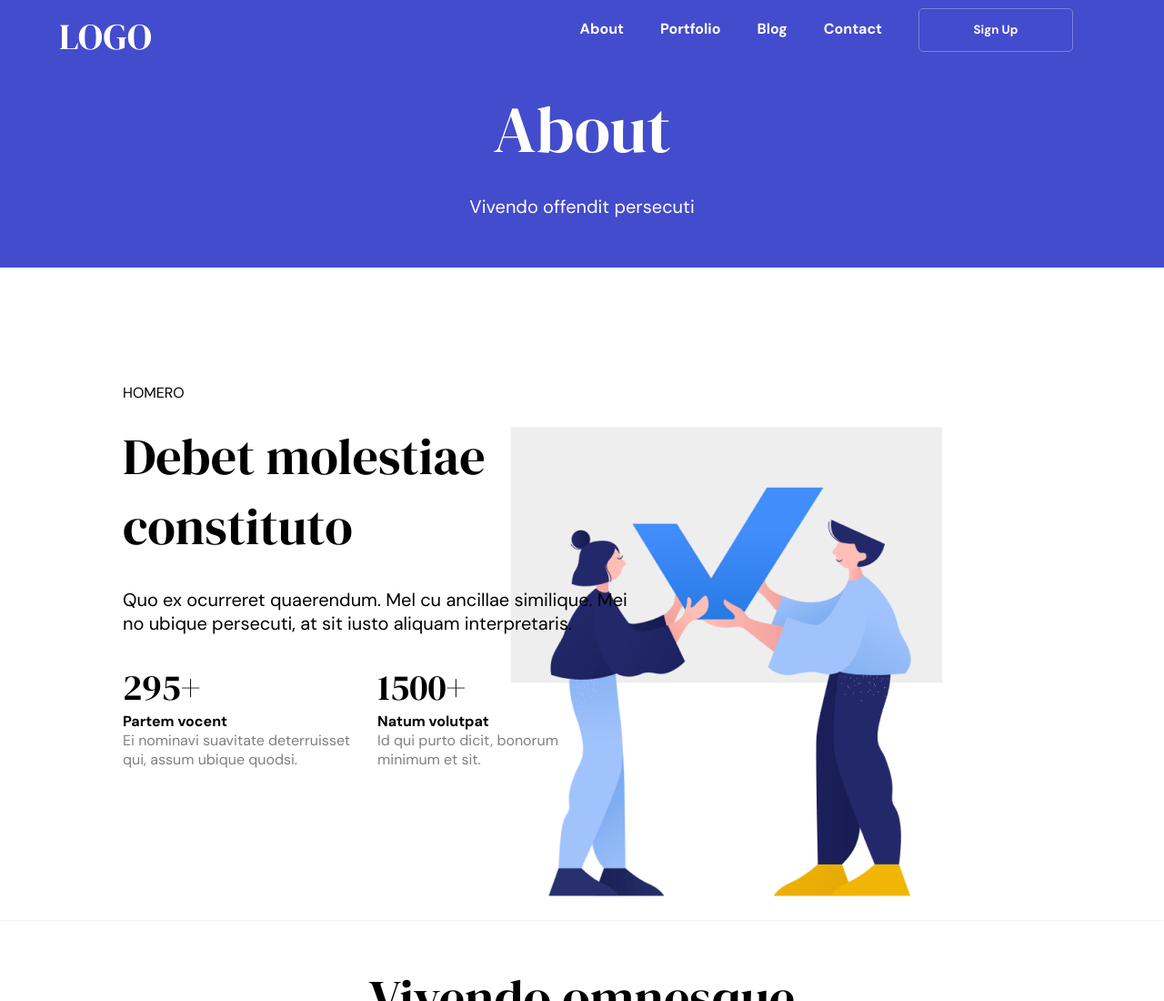
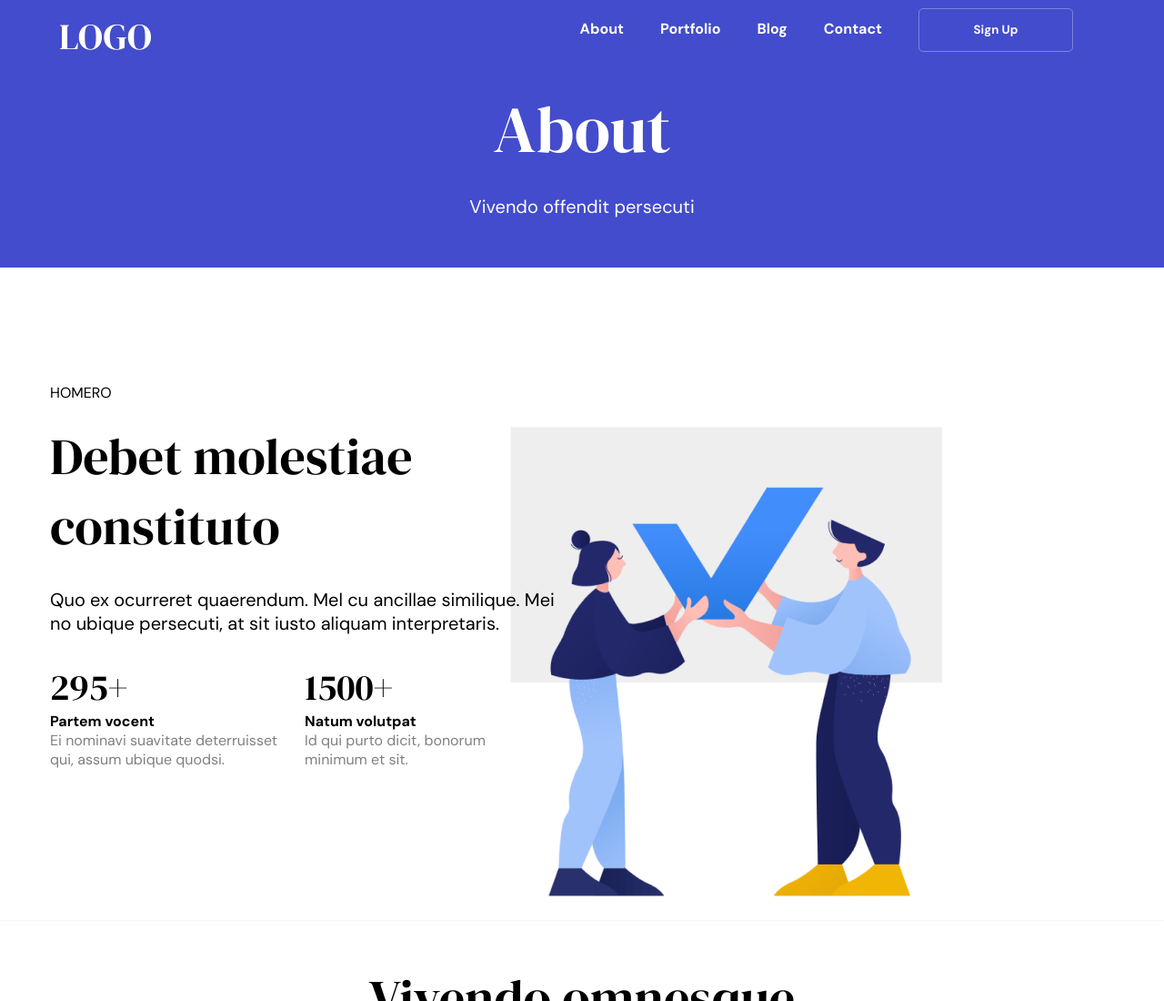
Before and after one commit to thekadiroglu/thekadiroglu.github.io, a plain HTML site: page about.html in a window 1280 px wide. Shown: the top 1100 px of the page at 91% size. Drawn offline with Linux system fonts and the light colour scheme.

Commit message:
Update
Ufak hatalar giderildi.

```diff
--- a/assets/responsive.css
+++ b/assets/responsive.css
@@ -1379,14 +1379,15 @@ hr {
   background-position: 80%;
 }
 .static {
-  margin-left: 135px;
+  margin: 0 auto;
+  width: 1170px;
+}
+.static h5 {
+  font-family: "DM Sans";
+  font-weight: 400;
+  font-size: 16px;
+  margin-bottom: 21px;
   margin-top: 127px;
-}
-.static h5 {
-  font-family: "DM Sans";
-  font-weight: 400;
-  font-size: 16px;
-  margin-bottom: 21px;
 }
 .static h2 {
   font-family: "DM Serif Display";
```
